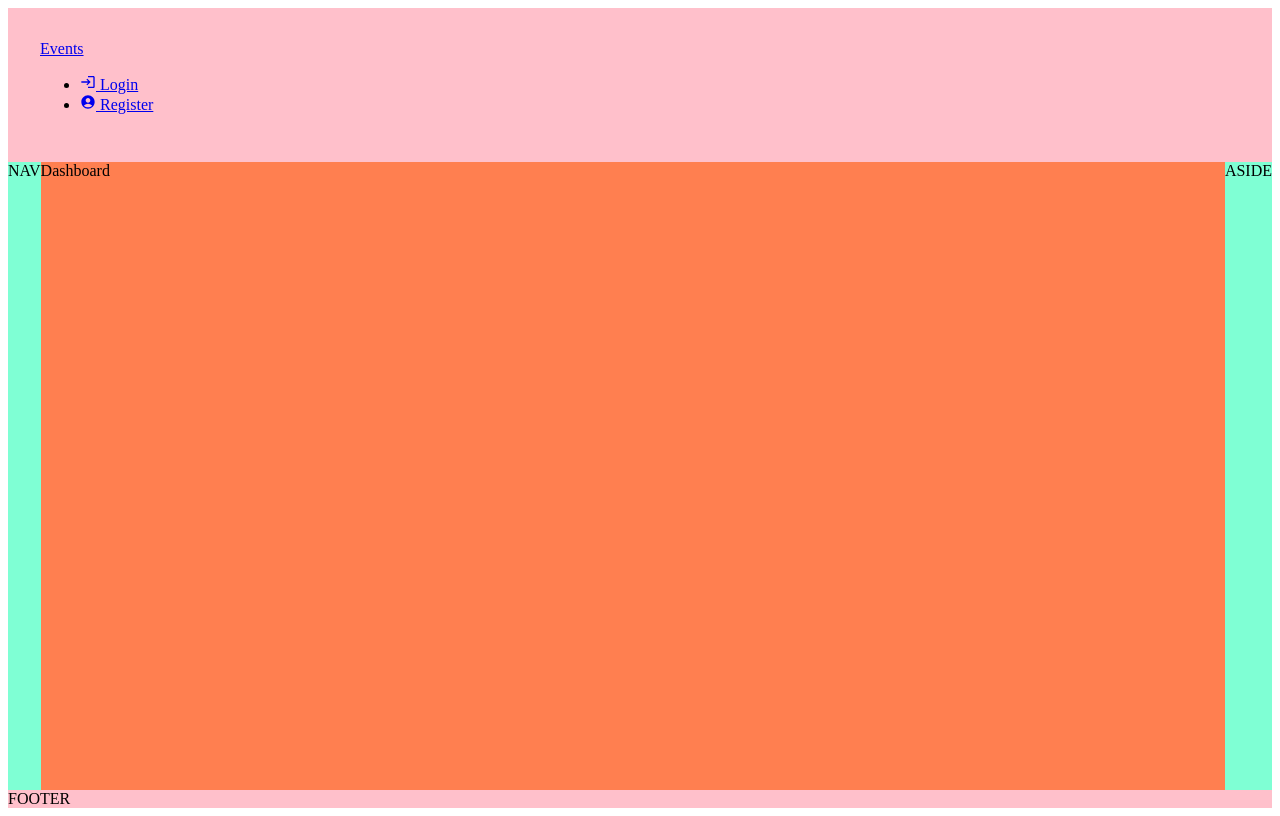
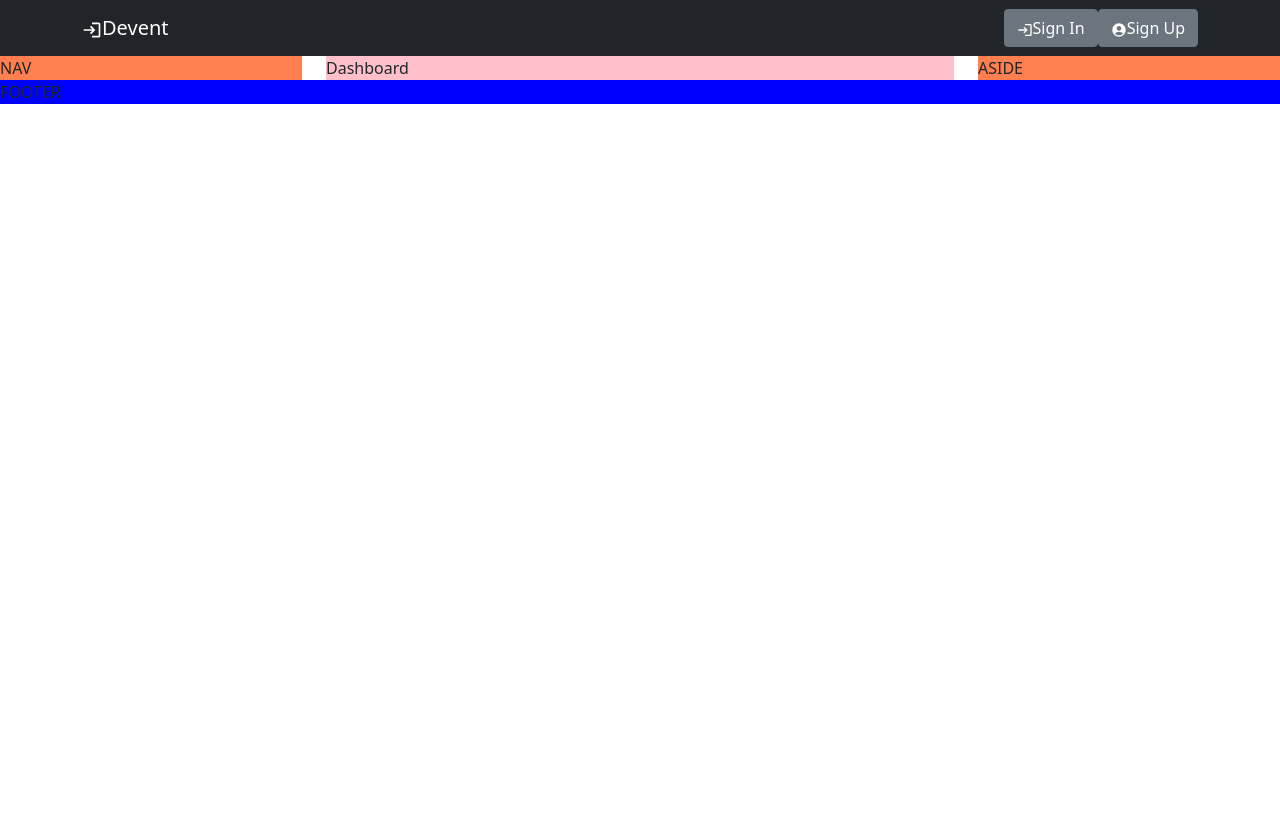
Before and after one commit to j-holman/de_devent, a React (Create React App) app in the folder frontend/: page / in a window 1280 px wide. Built offline with nearby package versions, Linux system fonts and the light colour scheme.

Commit message:
Layout changes and added header

```diff
--- a/frontend/package.json
+++ b/frontend/package.json
@@ -9,6 +9,7 @@
     "@testing-library/user-event": "^7.2.1",
     "bootstrap": "^5.1.3",
     "react": "^17.0.2",
+    "react-bootstrap": "^2.2.0",
     "react-dom": "^17.0.2",
     "react-icons": "^4.3.1",
     "react-redux": "^7.2.6",
--- a/frontend/src/App.js
+++ b/frontend/src/App.js
@@ -4,6 +4,7 @@ import Dashboard from "./pages/Dashboard";
 import Register from "./pages/Register";
 import Login from "./pages/Login";
 import Layout from "./components/Layout";
+import "bootstrap/dist/css/bootstrap.min.css";
 
 function App() {
   return (
--- a/frontend/src/components/Header.jsx
+++ b/frontend/src/components/Header.jsx
@@ -1,26 +1,47 @@
 import React from "react";
 import { MdAccountCircle, MdLogin } from "react-icons/md";
-import { Link } from "react-router-dom";
-
+import { NavLink } from "react-router-dom";
+import {
+  Navbar,
+  Container,
+  NavbarBrand,
+  Nav,
+  NavItem,
+  Button,
+} from "react-bootstrap";
+import NavbarToggle from "react-bootstrap/esm/NavbarToggle";
+import NavbarCollapse from "react-bootstrap/esm/NavbarCollapse";
 function Header() {
   return (
-    <header>
-      <div className="logo">
-        <Link to="/">Events</Link>
-      </div>
-      <ul>
-        <li>
-          <Link to="/login">
-            <MdLogin /> Login
-          </Link>
-        </li>
-        <li>
-          <Link to="/register">
-            <MdAccountCircle /> Register
-          </Link>
-        </li>
-      </ul>
-    </header>
+    <Navbar collapseOnSelect expand="md" bg="dark" variant="dark">
+      <Container>
+        <NavbarBrand href="/">
+          <MdLogin />
+          Devent
+        </NavbarBrand>
+        <NavbarToggle aria-controls="responsive-navbar-nav" />
+        <NavbarCollapse id="responsive-navbar-nav">
+          <Nav className="ms-auto">
+            <NavItem className="m-10">
+              <NavLink to="/login">
+                <Button variant="secondary">
+                  <MdLogin />
+                  Sign In
+                </Button>
+              </NavLink>
+            </NavItem>
+            <NavItem className="m-10">
+              <NavLink to="/register">
+                <Button variant="secondary">
+                  <MdAccountCircle />
+                  Sign Up
+                </Button>
+              </NavLink>
+            </NavItem>
+          </Nav>
+        </NavbarCollapse>
+      </Container>
+    </Navbar>
   );
 }
 
--- a/frontend/src/components/Layout.css
+++ b/frontend/src/components/Layout.css
@@ -1,31 +1,14 @@
-.container {
-  height: 100vh;
-  display: grid;
-  grid-template: auto 1fr auto / auto 1fr auto;
-}
-
-.header {
-  background-color: pink;
-  padding: 2rem;
-  grid-column: 1 / 4;
-}
-
 .nav {
-  background-color: aquamarine;
-  grid-column: 1 / 2;
+  background-color: coral;
 }
 
 .content {
-  background-color: coral;
-  grid-column: 2 / 3;
+  background-color: pink;
 }
 
 .aside {
-  background-color: aquamarine;
-  grid-column: 3 / 4;
+  background-color: coral;
 }
-
 .footer {
-  background-color: pink;
-  grid-column: 1 / 4;
+  background-color: blue;
 }
--- a/frontend/src/components/Layout.jsx
+++ b/frontend/src/components/Layout.jsx
@@ -1,18 +1,28 @@
 import React from "react";
 import "./Layout.css";
 import Header from "./Header";
-
+import { Row, Col } from "react-bootstrap";
 function Layout({ children }) {
   return (
-    <div className="container">
-      <div className="header">
-        <Header />
-      </div>
-      <div className="nav">NAV</div>
-      <div className="content">{children}</div>
-      <div className="aside">ASIDE</div>
-      <div className="footer">FOOTER</div>
-    </div>
+    <>
+      <Header />
+      <Row>
+        <Col>
+          <div className="nav">NAV</div>
+        </Col>
+        <Col xs={6}>
+          <div className="content">{children}</div>
+        </Col>
+        <Col>
+          <div className="aside">ASIDE</div>
+        </Col>
+      </Row>
+      <Row>
+        <Col>
+          <div className="footer">FOOTER</div>
+        </Col>
+      </Row>
+    </>
   );
 }
 
```
Also changed, not shown: frontend/temp.js (deleted), 1 other file (tests, documents, lock files or other folders).
